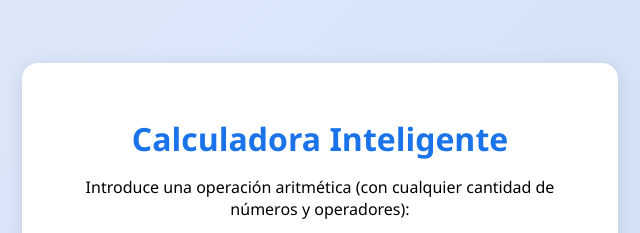
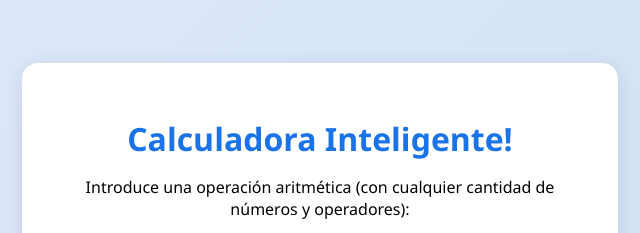
Before and after one commit to RDGKing/web-calculate-ia, a plain HTML site: page index.html in a window 1280 px wide. Shown: the part 174-407 px from the top of the page, 320-960 px from the left. Drawn offline with Linux system fonts and the light colour scheme.

Commit message:
Add exclamation mark to the title in index.html

```diff
--- a/index.html
+++ b/index.html
@@ -8,7 +8,7 @@
 </head>
 <body>
   <div class="container">
-    <h1>Calculadora Inteligente</h1>
+    <h1>Calculadora Inteligente!</h1>
     <p>Introduce una operación aritmética (con cualquier cantidad de números y operadores):</p>
 
     <form id="opForm">
```
